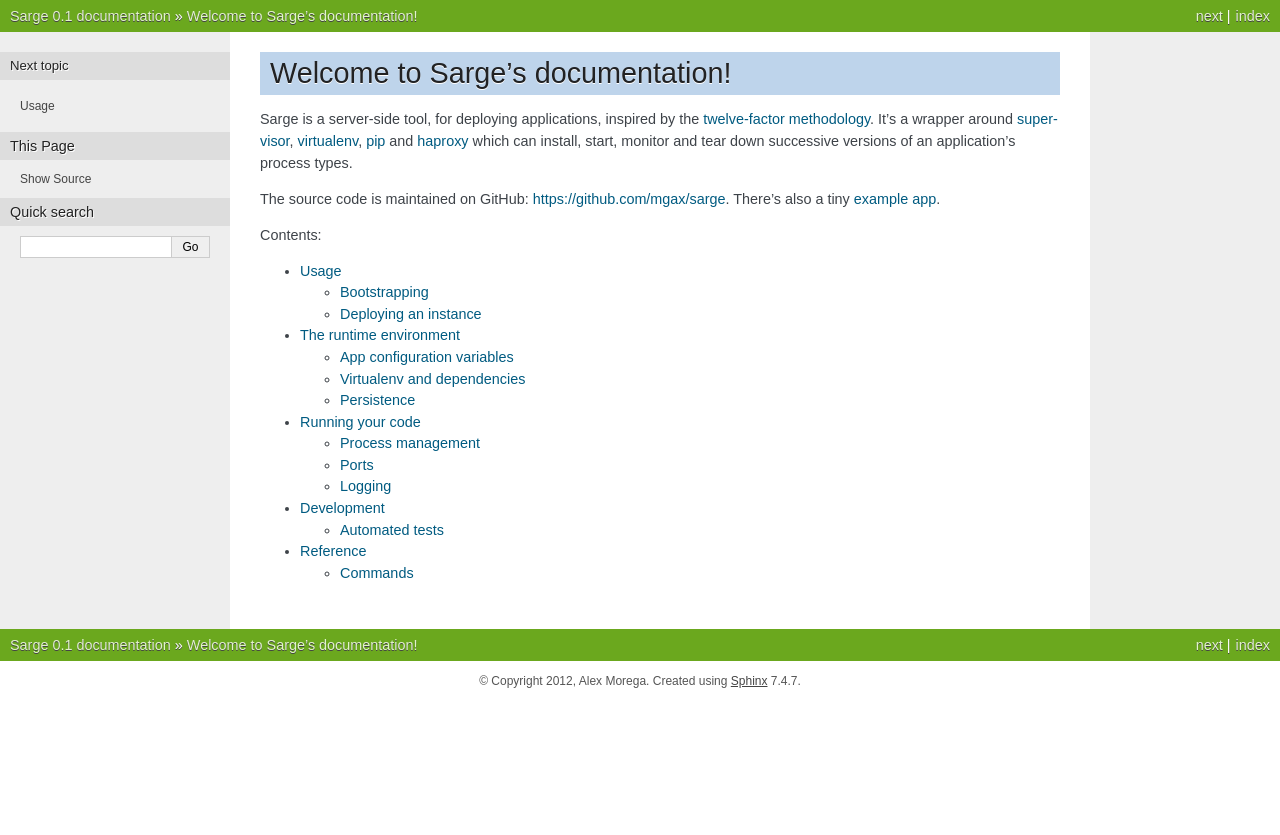
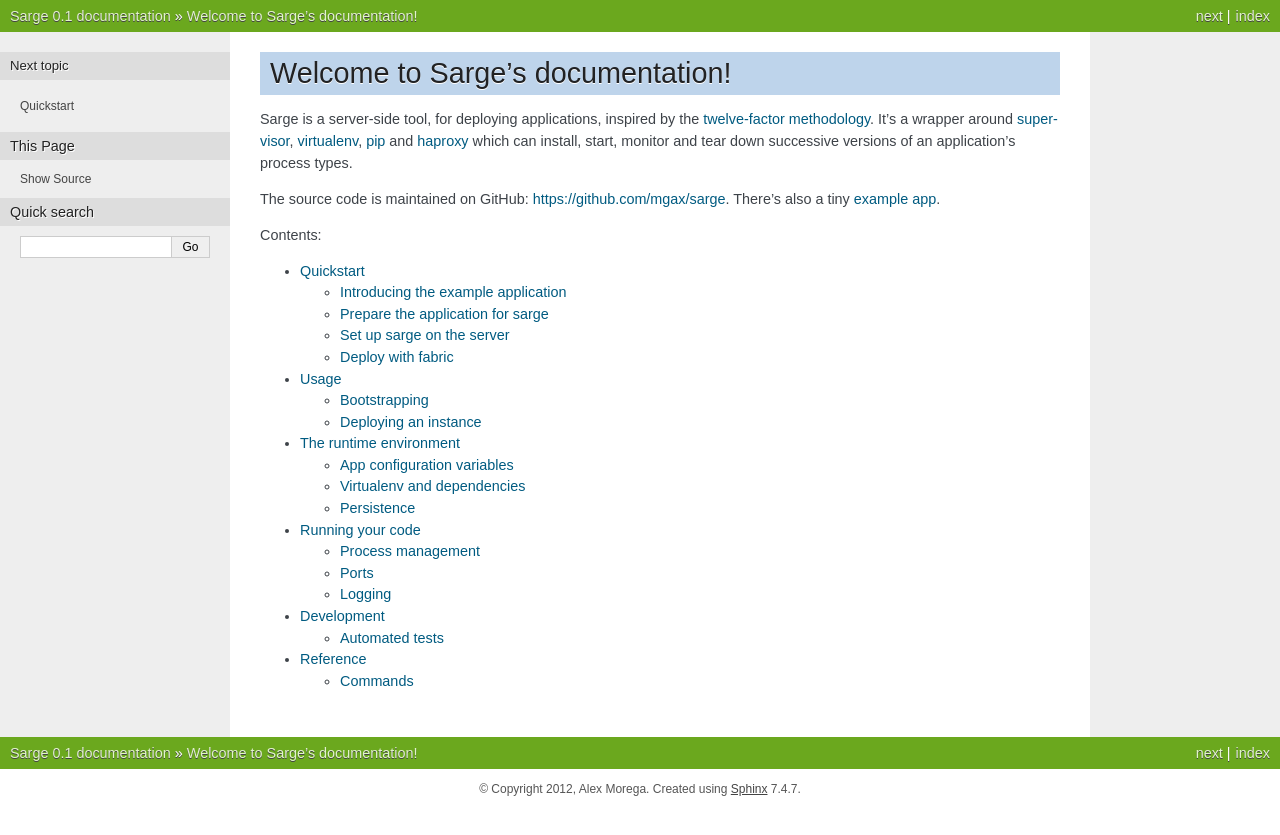
Before and after one commit to mgax/airship, a Sphinx documentation site: the page built from docs/index.rst, in a window 1280 px wide. Shown: the top 835 px of the page. Built offline with Sphinx 7.4.7, drawn with Linux system fonts in a browser that asks for light colours.

Commit message:
scaffolding for quickstart

```diff
--- a/docs/index.rst
+++ b/docs/index.rst
@@ -24,6 +24,7 @@
 .. toctree::
    :maxdepth: 2
 
+   quickstart
    usage
    environment
    running
--- /dev/null
+++ b/docs/quickstart.rst
@@ -0,0 +1,18 @@
+Quickstart
+==========
+
+
+Introducing the example application
+-----------------------------------
+
+
+Prepare the application for sarge
+---------------------------------
+
+
+Set up sarge on the server
+--------------------------
+
+
+Deploy with fabric
+------------------
```
